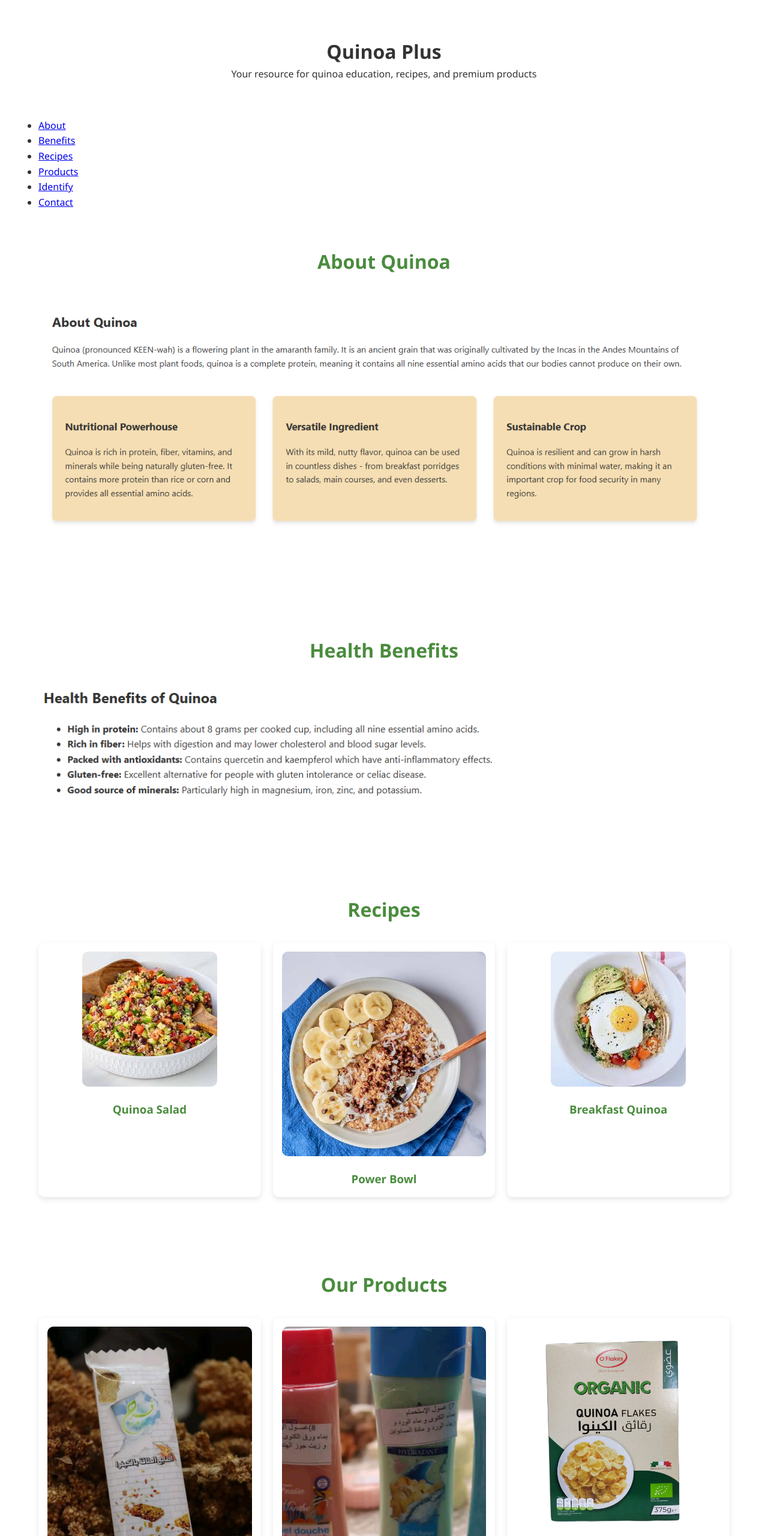
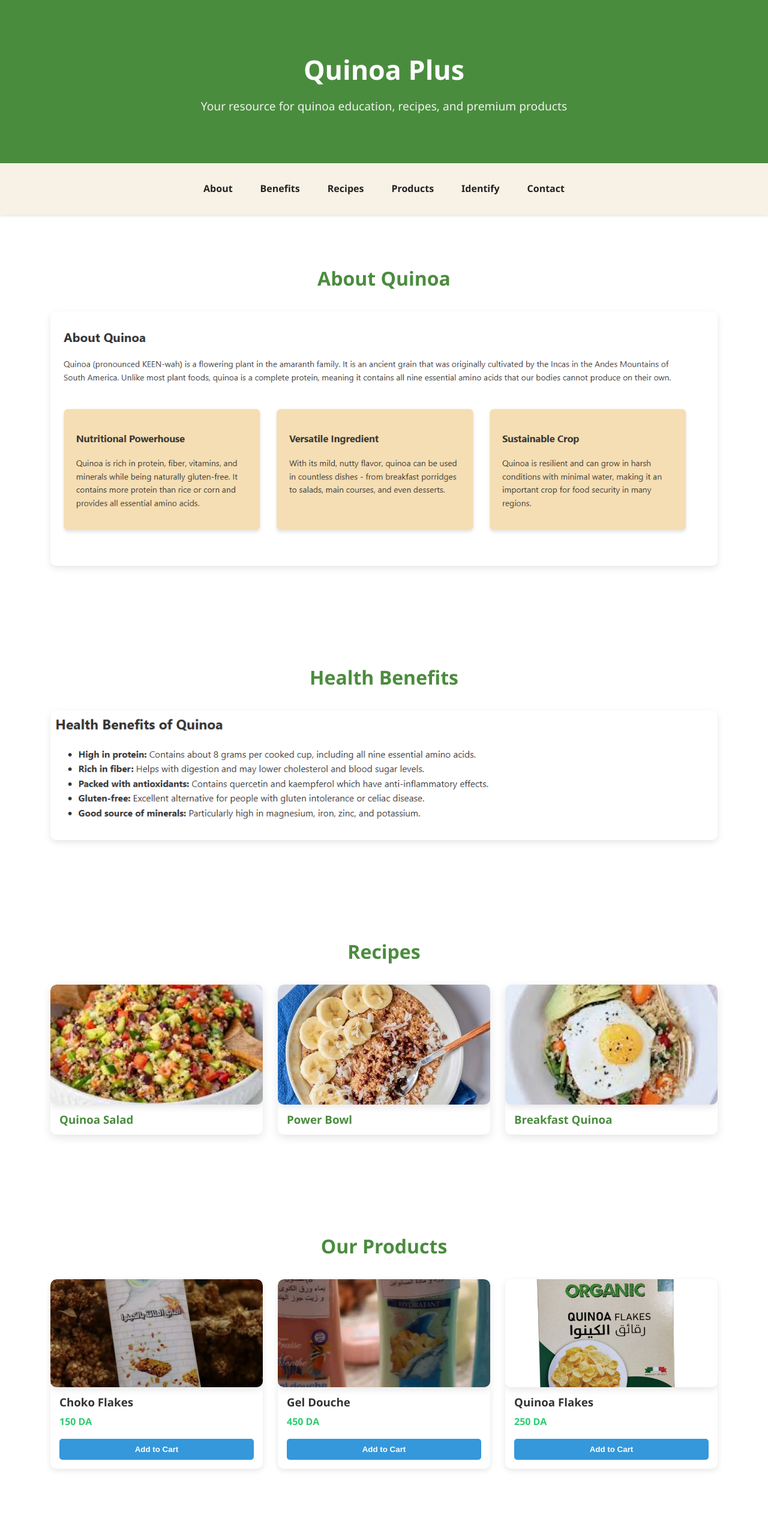
Before and after one commit to bimane1/quinoapl, a plain HTML site: page index.html in a window 1280 px wide. Shown: the top 2560 px of the page at 60% size. Drawn offline with Linux system fonts and the light colour scheme.

Commit message:
Update style.css

```diff
--- a/style.css
+++ b/style.css
@@ -1,3 +1,4 @@
+/* Root Variables */
 :root {
   --primary-color: #4a8c3e;
   --secondary-color: #f8f1e5;
@@ -6,6 +7,7 @@
   --dark-color: #222;
 }
 
+/* Reset */
 * {
   margin: 0;
   padding: 0;
@@ -14,136 +16,217 @@
 
 body {
   font-family: 'Segoe UI', Tahoma, Geneva, Verdana, sans-serif;
+  line-height: 1.6;
   color: var(--text-color);
-  line-height: 1.6;
-  background-color: #fff;
+  background-color: var(--light-color);
+  scroll-behavior: smooth;
 }
 
-.hero {
-  background: linear-gradient(rgba(0,0,0,0.4), rgba(0,0,0,0.4)),
-              url('hero-bg.jpg') center/cover no-repeat;
-  padding: 100px 20px;
-  color: white;
-  text-align: center;
-}
+/* Container */
 .container {
   width: 90%;
   max-width: 1200px;
-  margin: 0 auto;
+  margin: auto;
+  padding: 20px;
 }
 
+/* Header */
+header {
+  background: var(--primary-color);
+  color: var(--light-color);
+  text-align: center;
+  padding: 40px 20px;
+}
+header h1 {
+  font-size: 2.8rem;
+  margin-bottom: 10px;
+}
+header p {
+  font-size: 1.2rem;
+  opacity: 0.9;
+}
+
+/* Navigation */
+.main-nav {
+  background: var(--secondary-color);
+  position: sticky;
+  top: 0;
+  z-index: 1000;
+  box-shadow: 0 2px 4px rgba(0,0,0,0.1);
+}
+.main-nav ul {
+  display: flex;
+  justify-content: center;
+  flex-wrap: wrap;
+  list-style: none;
+  padding: 10px 0;
+  margin: 0;
+}
+.main-nav li {
+  margin: 0 15px;
+}
+.main-nav a {
+  text-decoration: none;
+  color: var(--dark-color);
+  font-weight: bold;
+  font-size: 1rem;
+  padding: 8px;
+  transition: color 0.3s ease;
+}
+.main-nav a:hover {
+  color: var(--primary-color);
+}
+
+/* Section Styles */
 .section {
   padding: 60px 0;
+}
+.section h2 {
   text-align: center;
-}
-
-.section h2 {
+  color: var(--primary-color);
   margin-bottom: 30px;
-  color: var(--primary-color);
   font-size: 2rem;
 }
-
-img {
+.section img {
+  display: block;
   max-width: 100%;
-  height: auto;
+  margin: 0 auto;
   border-radius: 10px;
+  box-shadow: 0 4px 12px rgba(0,0,0,0.1);
 }
 
 /* Recipes */
 .recipes-grid {
   display: grid;
   grid-template-columns: repeat(auto-fit, minmax(250px, 1fr));
-  gap: 20px;
+  gap: 25px;
   margin-top: 30px;
 }
-
 .recipe-card {
   background: var(--light-color);
-  padding: 15px;
   border-radius: 10px;
-  box-shadow: 0 4px 10px rgba(0, 0, 0, 0.1);
+  overflow: hidden;
+  box-shadow: 0 5px 15px rgba(0,0,0,0.1);
+  transition: transform 0.3s ease;
 }
-
+.recipe-card:hover {
+  transform: translateY(-5px);
+}
+.recipe-card img {
+  width: 100%;
+  height: 200px;
+  object-fit: cover;
+}
 .recipe-card h3 {
-  margin-top: 15px;
+  padding: 10px 15px;
   color: var(--primary-color);
 }
 
 /* Products */
 .products-grid {
   display: grid;
-  grid-template-columns: repeat(auto-fit, minmax(220px, 1fr));
-  gap: 20px;
+  grid-template-columns: repeat(auto-fit, minmax(240px, 1fr));
+  gap: 25px;
+  margin-top: 30px;
 }
-
 .product-card {
-  padding: 15px;
+  background: var(--light-color);
   border-radius: 10px;
-  background: #fff;
-  box-shadow: 0 3px 10px rgba(0, 0, 0, 0.1);
+  box-shadow: 0 3px 10px rgba(0,0,0,0.1);
+  overflow: hidden;
+  transition: 0.3s;
 }
-
+.product-card:hover {
+  transform: translateY(-5px);
+}
+.product-card img {
+  width: 100%;
+  height: 180px;
+  object-fit: cover;
+}
+.product-card h3 {
+  padding: 10px 15px 0;
+}
 .product-price {
+  padding: 5px 15px;
+  font-weight: bold;
   color: #2ecc71;
+}
+.btn-add-to-cart {
+  display: block;
+  width: calc(100% - 30px);
+  margin: 10px 15px 15px;
+  padding: 10px;
+  background: #3498db;
+  color: white;
+  border: none;
+  border-radius: 5px;
   font-weight: bold;
-  margin: 10px 0;
+  transition: background 0.3s;
 }
-
-.btn-add-to-cart {
-  padding: 10px;
-  background: var(--primary-color);
-  border: none;
-  color: white;
-  width: 100%;
-  border-radius: 5px;
-  cursor: pointer;
-}
-
 .btn-add-to-cart:hover {
-  background: #3a6c30;
+  background: #2980b9;
 }
 
 /* Identify Section */
 .upload-section {
-  margin-top: 30px;
+  text-align: center;
 }
-
-.upload-section input {
-  display: block;
-  margin: 0 auto 20px;
+#imageInput {
+  margin-bottom: 20px;
 }
-
-.preview img {
-  max-width: 300px;
-  display: block;
-  margin: 0 auto;
-  border: 2px solid #ccc;
+#previewImage {
+  display: none;
+  margin-top: 15px;
+  max-width: 100%;
   border-radius: 10px;
 }
 
 /* Contact */
 #contactForm {
-  max-width: 600px;
-  margin: 0 auto;
   display: flex;
   flex-direction: column;
   gap: 15px;
+  max-width: 600px;
+  margin: 0 auto;
 }
-
 #contactForm input,
 #contactForm textarea {
-  padding: 10px;
-  border: 1px solid #ddd;
+  padding: 12px;
+  border: 1px solid #ccc;
   border-radius: 5px;
+  font-family: inherit;
+}
+#contactForm button {
+  background: var(--primary-color);
+  color: white;
+  border: none;
+  padding: 12px;
+  border-radius: 5px;
+  font-weight: bold;
+  cursor: pointer;
+}
+#contactForm button:hover {
+  background: #3a6c30;
 }
 
 /* Responsive */
 @media (max-width: 768px) {
+  header h1 {
+    font-size: 2rem;
+  }
+  .main-nav ul {
+    flex-direction: column;
+    align-items: center;
+  }
+  .main-nav li {
+    margin: 10px 0;
+  }
   .section {
-    padding: 40px 20px;
+    padding: 40px 0;
   }
-
-  .preview img {
-    max-width: 100%;
+  .recipes-grid,
+  .products-grid {
+    grid-template-columns: 1fr;
   }
 }
```
